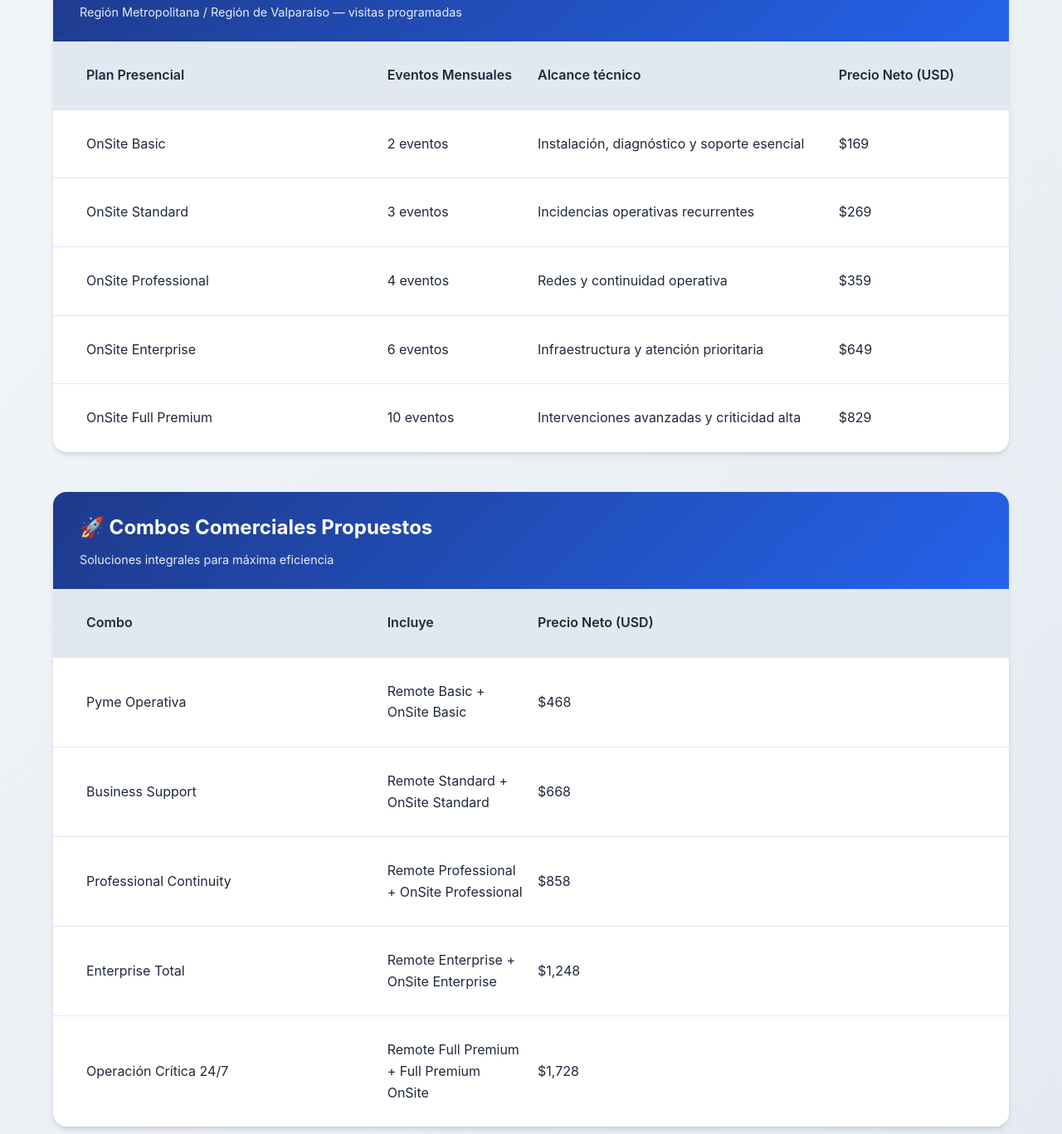
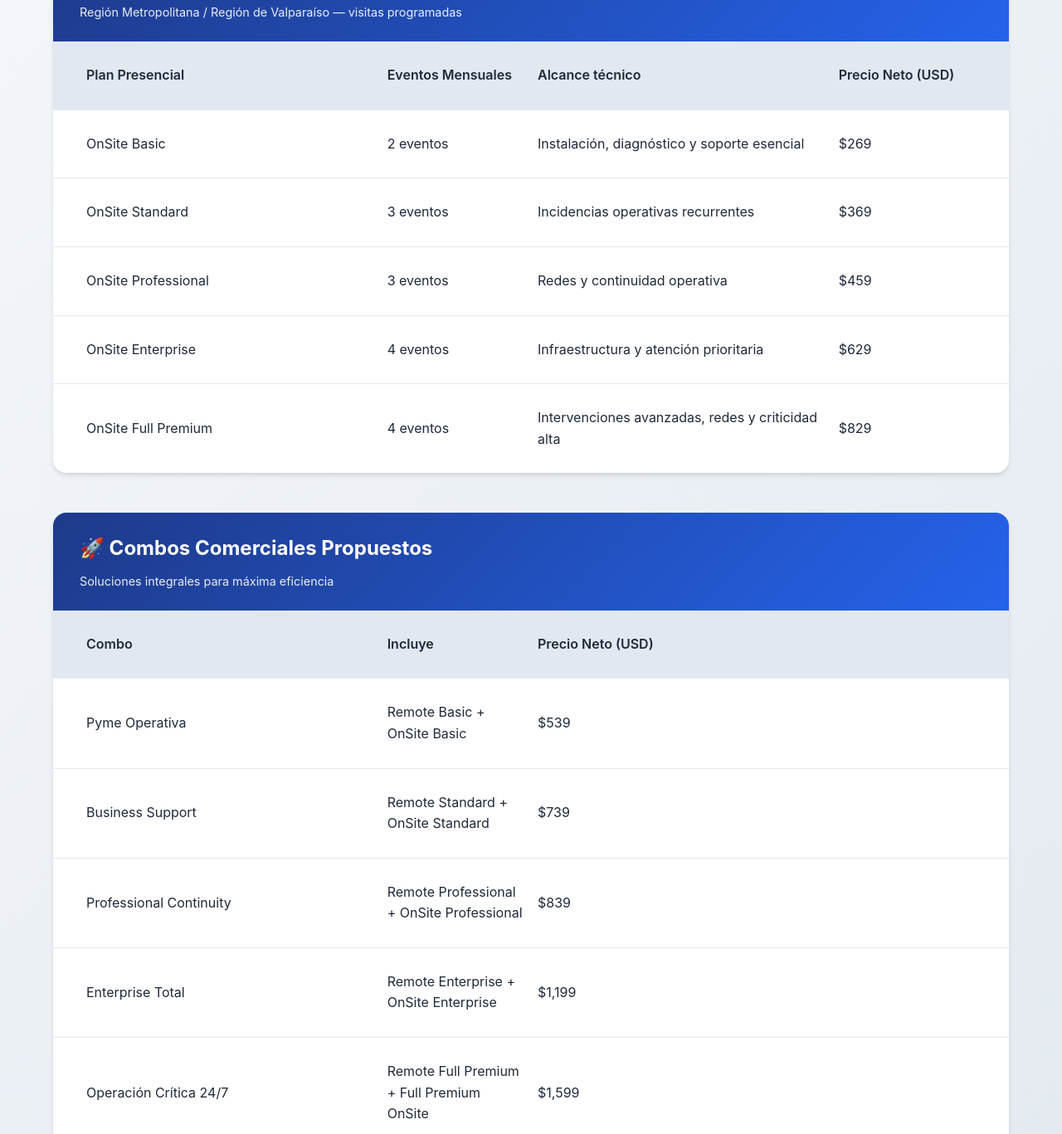
Before and after one commit to CarlosCisternasP/servicedesk, a website: page index.html in a window 1280 px wide. Shown: the part 5106-6473 px from the top of the page at 83% size. Drawn offline with Linux system fonts and the light colour scheme.

```diff
--- a/index.html
+++ b/index.html
@@ -1670,27 +1670,27 @@
                         </div>
                         <div class="table-row">
                             <div class="table-cell" data-label="Plan">Remote Basic</div>
-                            <div class="table-cell" data-label="Horas">8 horas/mes</div>
+                            <div class="table-cell" data-label="Horas">6 horas/mes</div>
                             <div class="table-cell" data-label="Descripción">Soporte preventivo y correctivo</div>
-                            <div class="table-cell" data-label="Precio">$299</div>
+                            <div class="table-cell" data-label="Precio">$399</div>
                         </div>
                         <div class="table-row">
                             <div class="table-cell" data-label="Plan">Remote Standard</div>
-                            <div class="table-cell" data-label="Horas">12 horas/mes</div>
+                            <div class="table-cell" data-label="Horas">8 horas/mes</div>
                             <div class="table-cell" data-label="Descripción">Prioridad operativa y resolución avanzada</div>
-                            <div class="table-cell" data-label="Precio">$399</div>
+                            <div class="table-cell" data-label="Precio">$499</div>
                         </div>
                         <div class="table-row">
                             <div class="table-cell" data-label="Plan">Remote Professional</div>
-                            <div class="table-cell" data-label="Horas">16 horas/mes</div>
+                            <div class="table-cell" data-label="Horas">12 horas/mes</div>
                             <div class="table-cell" data-label="Descripción">Redes, seguridad y Microsoft 365</div>
-                            <div class="table-cell" data-label="Precio">$499</div>
+                            <div class="table-cell" data-label="Precio">$599</div>
                         </div>
                         <div class="table-row">
                             <div class="table-cell" data-label="Plan">Remote Enterprise</div>
-                            <div class="table-cell" data-label="Horas">20 horas/mes</div>
+                            <div class="table-cell" data-label="Horas">16 horas/mes</div>
                             <div class="table-cell" data-label="Descripción">Gestión TI integral y continuidad operativa</div>
-                            <div class="table-cell" data-label="Precio">$599</div>
+                            <div class="table-cell" data-label="Precio">$699</div>
                         </div>
                         <div class="table-row">
                             <div class="table-cell" data-label="Plan">Remote Full Premium</div>
@@ -1718,30 +1718,30 @@
                             <div class="table-cell" data-label="Plan">OnSite Basic</div>
                             <div class="table-cell" data-label="Eventos">2 eventos</div>
                             <div class="table-cell" data-label="Alcance">Instalación, diagnóstico y soporte esencial</div>
-                            <div class="table-cell" data-label="Precio">$169</div>
+                            <div class="table-cell" data-label="Precio">$269</div>
                         </div>
                         <div class="table-row">
                             <div class="table-cell" data-label="Plan">OnSite Standard</div>
                             <div class="table-cell" data-label="Eventos">3 eventos</div>
                             <div class="table-cell" data-label="Alcance">Incidencias operativas recurrentes</div>
-                            <div class="table-cell" data-label="Precio">$269</div>
+                            <div class="table-cell" data-label="Precio">$369</div>
                         </div>
                         <div class="table-row">
                             <div class="table-cell" data-label="Plan">OnSite Professional</div>
-                            <div class="table-cell" data-label="Eventos">4 eventos</div>
+                            <div class="table-cell" data-label="Eventos">3 eventos</div>
                             <div class="table-cell" data-label="Alcance">Redes y continuidad operativa</div>
-                            <div class="table-cell" data-label="Precio">$359</div>
+                            <div class="table-cell" data-label="Precio">$459</div>
                         </div>
                         <div class="table-row">
                             <div class="table-cell" data-label="Plan">OnSite Enterprise</div>
-                            <div class="table-cell" data-label="Eventos">6 eventos</div>
+                            <div class="table-cell" data-label="Eventos">4 eventos</div>
                             <div class="table-cell" data-label="Alcance">Infraestructura y atención prioritaria</div>
-                            <div class="table-cell" data-label="Precio">$649</div>
+                            <div class="table-cell" data-label="Precio">$629</div>
                         </div>
                         <div class="table-row">
                             <div class="table-cell" data-label="Plan">OnSite Full Premium</div>
-                            <div class="table-cell" data-label="Eventos">10 eventos</div>
-                            <div class="table-cell" data-label="Alcance">Intervenciones avanzadas y criticidad alta</div>
+                            <div class="table-cell" data-label="Eventos">4 eventos</div>
+                            <div class="table-cell" data-label="Alcance">Intervenciones avanzadas, redes y criticidad alta</div>
                             <div class="table-cell" data-label="Precio">$829</div>
                         </div>
                     </div>
@@ -1762,27 +1762,27 @@
                         <div class="table-row">
                             <div class="table-cell" data-label="Combo">Pyme Operativa</div>
                             <div class="table-cell" data-label="Incluye">Remote Basic + OnSite Basic</div>
-                            <div class="table-cell" data-label="Precio">$468</div>
+                            <div class="table-cell" data-label="Precio">$539</div>
                         </div>
                         <div class="table-row">
                             <div class="table-cell" data-label="Combo">Business Support</div>
                             <div class="table-cell" data-label="Incluye">Remote Standard + OnSite Standard</div>
-                            <div class="table-cell" data-label="Precio">$668</div>
+                            <div class="table-cell" data-label="Precio">$739</div>
                         </div>
                         <div class="table-row">
                             <div class="table-cell" data-label="Combo">Professional Continuity</div>
                             <div class="table-cell" data-label="Incluye">Remote Professional + OnSite Professional</div>
-                            <div class="table-cell" data-label="Precio">$858</div>
+                            <div class="table-cell" data-label="Precio">$839</div>
                         </div>
                         <div class="table-row">
                             <div class="table-cell" data-label="Combo">Enterprise Total</div>
                             <div class="table-cell" data-label="Incluye">Remote Enterprise + OnSite Enterprise</div>
-                            <div class="table-cell" data-label="Precio">$1,248</div>
+                            <div class="table-cell" data-label="Precio">$1,199</div>
                         </div>
                         <div class="table-row">
                             <div class="table-cell" data-label="Combo">Operación Crítica 24/7</div>
                             <div class="table-cell" data-label="Incluye">Remote Full Premium + Full Premium OnSite</div>
-                            <div class="table-cell" data-label="Precio">$1,728</div>
+                            <div class="table-cell" data-label="Precio">$1,599</div>
                         </div>
                     </div>
                 </div>
```
